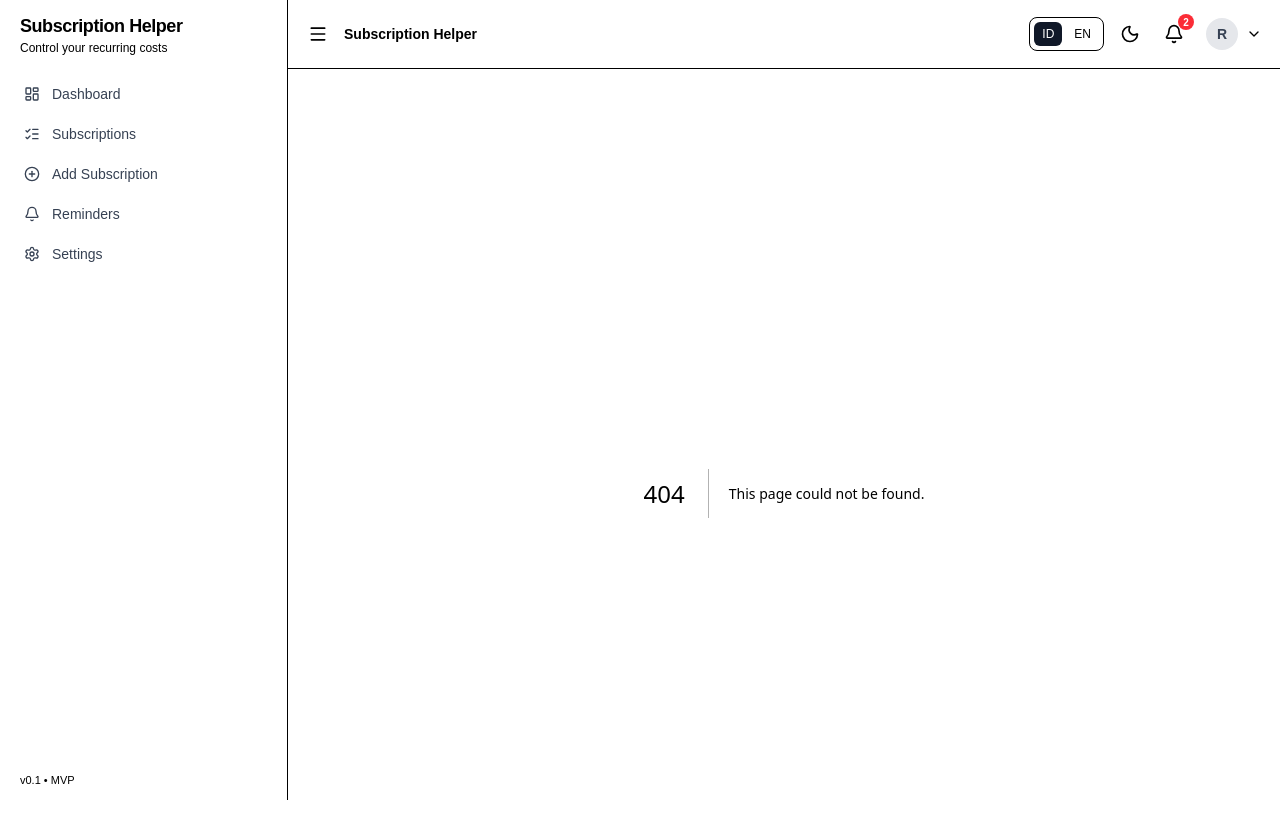
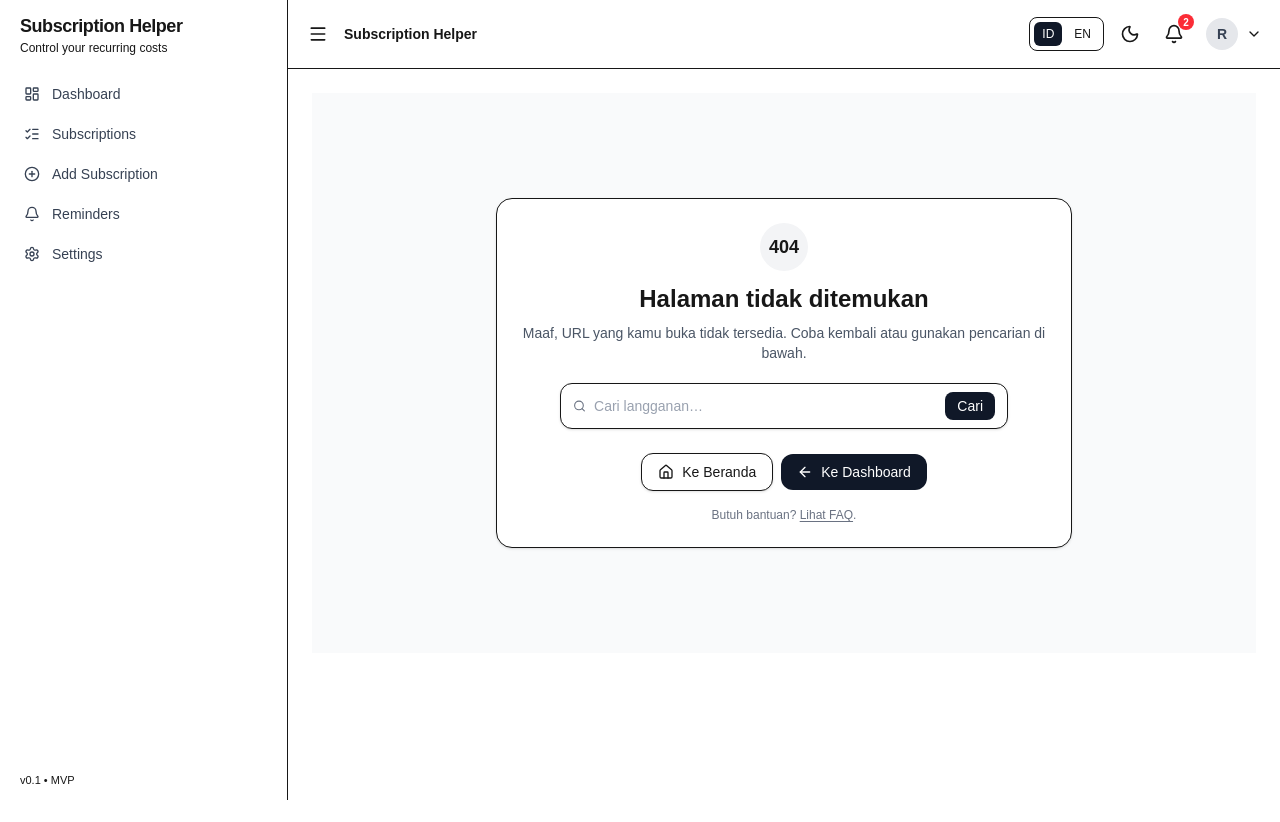
Before and after one commit to setyaraka/subscription-reminder, a Next.js app: page /not-found in a window 1280 px wide. Before the commit this address had no page. Shown: the top 822 px of the page. After the commit the page ends 800 px from the top, so only its background shows below. Built offline with nearby package versions, Linux system fonts and the light colour scheme.

Commit message:
add not found page

```diff
--- /dev/null
+++ b/src/app/not-found/page.tsx
@@ -0,0 +1,59 @@
+// app/not-found.tsx
+import Link from "next/link";
+import { Home, ArrowLeft, Search } from "lucide-react";
+
+export default function NotFound() {
+  return (
+    <div className="grid min-h-[70vh] place-items-center bg-gray-50">
+      <div className="w-full max-w-xl rounded-2xl border bg-white p-6 text-center shadow-sm">
+        <div className="mx-auto mb-3 flex h-12 w-12 items-center justify-center rounded-full bg-gray-100">
+          <span className="text-lg font-bold">404</span>
+        </div>
+        <h1 className="text-2xl font-semibold">Halaman tidak ditemukan</h1>
+        <p className="mt-2 text-sm text-gray-600">
+          Maaf, URL yang kamu buka tidak tersedia. Coba kembali atau gunakan pencarian di bawah.
+        </p>
+
+        {/* Search subscriptions (GET) */}
+        <form
+          action="/subscriptions"
+          method="get"
+          className="mx-auto mt-5 flex max-w-md items-center gap-2 rounded-xl border bg-white px-3 py-2 shadow-sm"
+        >
+          <Search className="h-4 w-4 text-gray-500" />
+          <input
+            type="text"
+            name="q"
+            placeholder="Cari langganan…"
+            className="w-full bg-transparent text-sm outline-none placeholder:text-gray-400"
+          />
+          <button
+            type="submit"
+            className="rounded-lg bg-gray-900 px-3 py-1 text-sm font-medium text-white hover:opacity-90"
+          >
+            Cari
+          </button>
+        </form>
+
+        <div className="mt-6 flex flex-wrap items-center justify-center gap-2">
+          <Link
+            href="/"
+            className="inline-flex items-center gap-2 rounded-xl border bg-white px-4 py-2 text-sm shadow-sm hover:bg-gray-50"
+          >
+            <Home className="h-4 w-4" /> Ke Beranda
+          </Link>
+          <Link
+            href="/dashboard"
+            className="inline-flex items-center gap-2 rounded-xl bg-gray-900 px-4 py-2 text-sm font-medium text-white hover:opacity-90"
+          >
+            <ArrowLeft className="h-4 w-4" /> Ke Dashboard
+          </Link>
+        </div>
+
+        <p className="mt-4 text-xs text-gray-500">
+          Butuh bantuan? <a className="underline underline-offset-2" href="#faq">Lihat FAQ</a>.
+        </p>
+      </div>
+    </div>
+  );
+}
--- a/src/app/page.tsx
+++ b/src/app/page.tsx
@@ -1,6 +1,5 @@
 import { ArrowRight, Bell, CalendarClock, Check, Globe, ListChecks, PiggyBank, Wallet } from "lucide-react";
 import Link from "next/link";
-import { redirect } from "next/navigation";
 
 export const metadata = {
     title: "Subscription Helper — Track & Cancel Subscriptions Easily",
```
